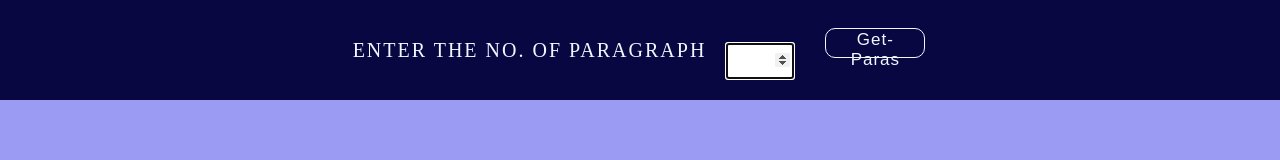
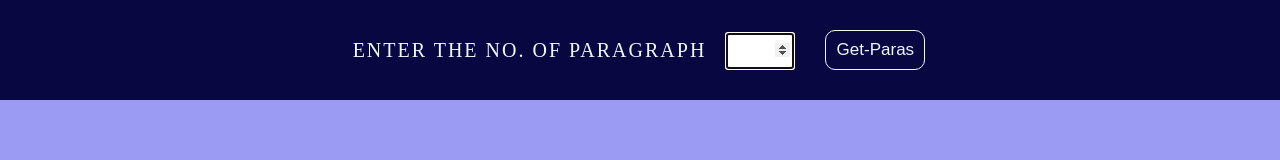
Before and after one commit to danishsk4/getRandomParagraph, a plain HTML site: page index.html in a window 1280 px wide. Drawn offline with Linux system fonts and the light colour scheme.

Commit message:
Update index.html

```diff
--- a/index.html
+++ b/index.html
@@ -38,9 +38,9 @@
 
         #btn {
             width: 100px;
-            height: 30px;
+            height: 40px;
             font-size: 17px;
-            letter-spacing: 1px;
+            /* letter-spacing: 1px; */
             background-color: rgb(8, 7, 66);
             outline: none;
             color: aliceblue;
```
